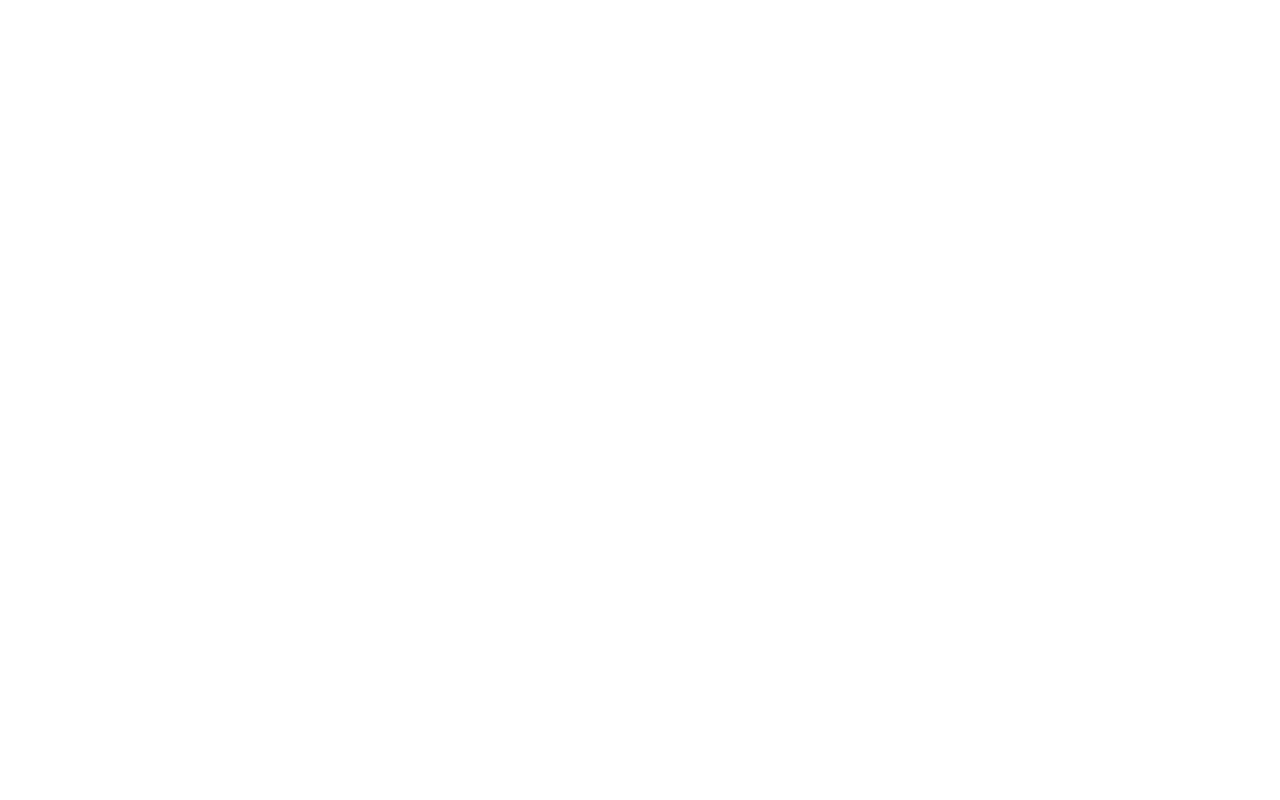
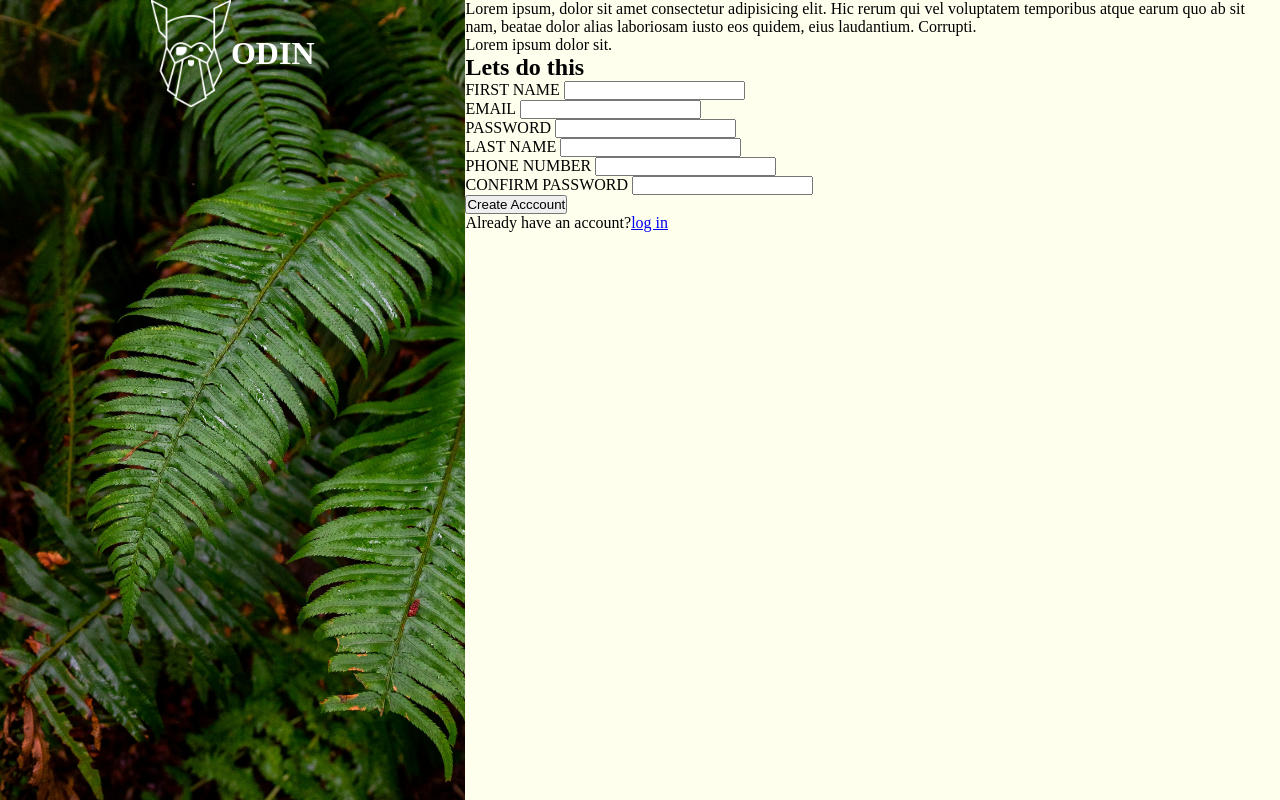
Before and after one commit to Kummirai/sign-up-form, a plain HTML site: page index.html in a window 1280 px wide. Drawn offline with Linux system fonts and the light colour scheme.

Commit message:
Add Html Content

```diff
--- a/index.html
+++ b/index.html
@@ -8,8 +8,57 @@
 </head>
 <body>
     <div class="container">
-        <div class="siteName"></div>
-        <div class="myForm"></div>
+        <div class="siteName">
+            <div class="myHeading">
+                <img  class="odinLogo" src="images/odin-lined.png" alt="plant image">
+                <h1 class="myHeadingText">ODIN</h1>
+            </div>
+        </div>
+        <div class="mySection">
+            <div class="intro">
+                <p>Lorem ipsum, dolor sit amet consectetur adipisicing elit. Hic rerum qui vel voluptatem temporibus atque earum quo ab sit nam, beatae dolor alias laboriosam iusto eos quidem, eius laudantium. Corrupti.</p>
+                <p>Lorem ipsum dolor sit.</p>
+            </div>
+            <div class="myForm">
+                <h2 class="formHeading">Lets do this</h2>
+                <form action="">
+                    <div class="formLeftSection">
+                        <div class="firstName">
+                            <label for="firstName"> FIRST NAME</label>
+                            <input type="text" name="username" id="firstName">
+                        </div>
+                        <div class="email">
+                            <label for="email">EMAIL</label>
+                            <input type="eamil" name="userEmail" id="email">
+                        </div>
+                        <div class="password">
+                            <label for="password">PASSWORD</label>
+                            <input type="password" name="userPassword" id="password">
+                        </div>
+                    </div>
+                    <div class="formRightSection">
+                        <div class="lastName">
+                            <label for="lastName">LAST NAME</label>
+                            <input type="text" name="usersurname" id="lastName">
+                        </div>
+                        <div class="phoneNumber">
+                            <label for="phoneNumber">PHONE NUMBER</label>
+                            <input type="tel" name="userPhoneNumber" id="phoneNumber">
+                        </div>
+                        <div class=c_password">
+                            <label for="c_password"> CONFIRM PASSWORD</label>
+                            <input type="password" name="c_userPassword" id="c_password">
+                        </div>
+                    </div>
+                </form>
+            </div>
+            <div class="bottomSection">
+                <button type="submit"> Create Acccount</button>
+                <p class="login">
+                    Already have an account?<a href="#">log in</a>
+                </p>
+            </div>
+        </div>
     </div>
 </body>
 </html>
--- a/style.css
+++ b/style.css
@@ -0,0 +1,35 @@
+*{
+    margin: 0;
+    padding: 0;
+    box-sizing: border-box;
+}
+.container{
+    height: 100vh;
+    display: flex;
+}
+.siteName{
+    background-image: url("images/backgroundImage.jpg");
+    background-size: cover;
+    height: 100%;
+    width: 40%;
+}
+
+.myHeading{
+    display: flex;
+    align-items: center;
+    justify-content: center;
+}
+.odinLogo{
+  width: 80px;
+}
+
+.myHeadingText{
+    color: white;
+}
+
+.mySection{
+    display: flex;
+    flex-direction: column;
+    background-color:#ffe ;
+    width: 70%;
+}
```
